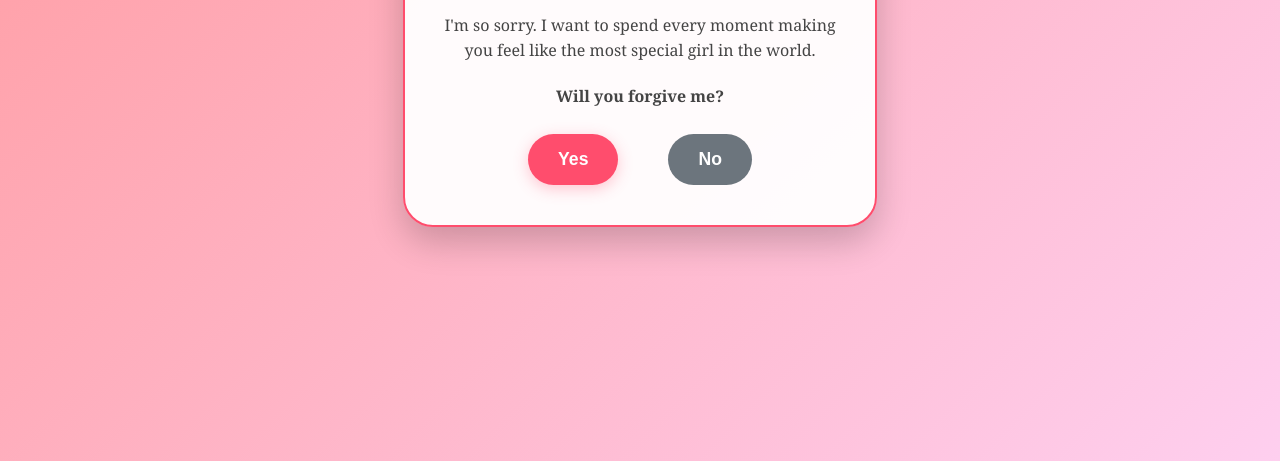
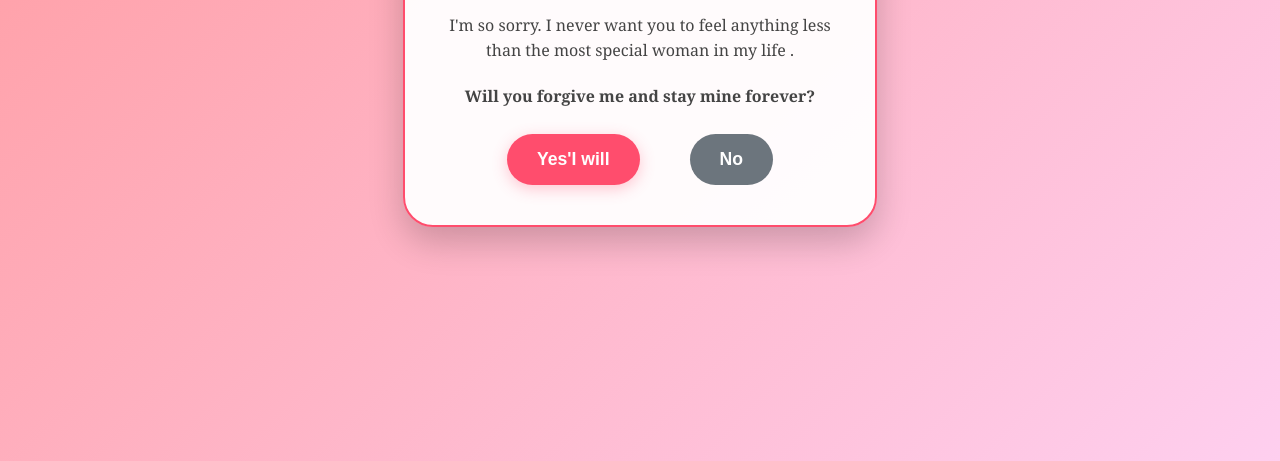
Before and after one commit to kingsukbhattacharya/My-Better-Half, a plain HTML site: page index.html in a window 1280 px wide. Shown: the part 339-800 px from the top of the page. Drawn offline with Linux system fonts and the light colour scheme.

Commit message:
Update index.html

```diff
--- a/index.html
+++ b/index.html
@@ -99,11 +99,11 @@
 
     <div class="container" id="mainCard">
         <h1>Anamika... ❤️</h1>
-        <p>I'm so sorry. I want to spend every moment making you feel like the most special girl in the world.</p>
-        <p><strong>Will you forgive me?</strong></p>
+        <p>I'm so sorry. I never want you to feel anything less than the most special woman in my life .</p>
+        <p><strong>Will you forgive me and stay mine forever?</strong></p>
 
         <div class="btn-wrapper">
-            <button id="yesBtn" onclick="showSuccess()">Yes</button>
+            <button id="yesBtn" onclick="showSuccess()">Yes'I will</button>
             <button id="noBtn" onmouseover="moveButton()" onclick="moveButton()" ontouchstart="moveButton()">No</button>
         </div>
     </div>
```
